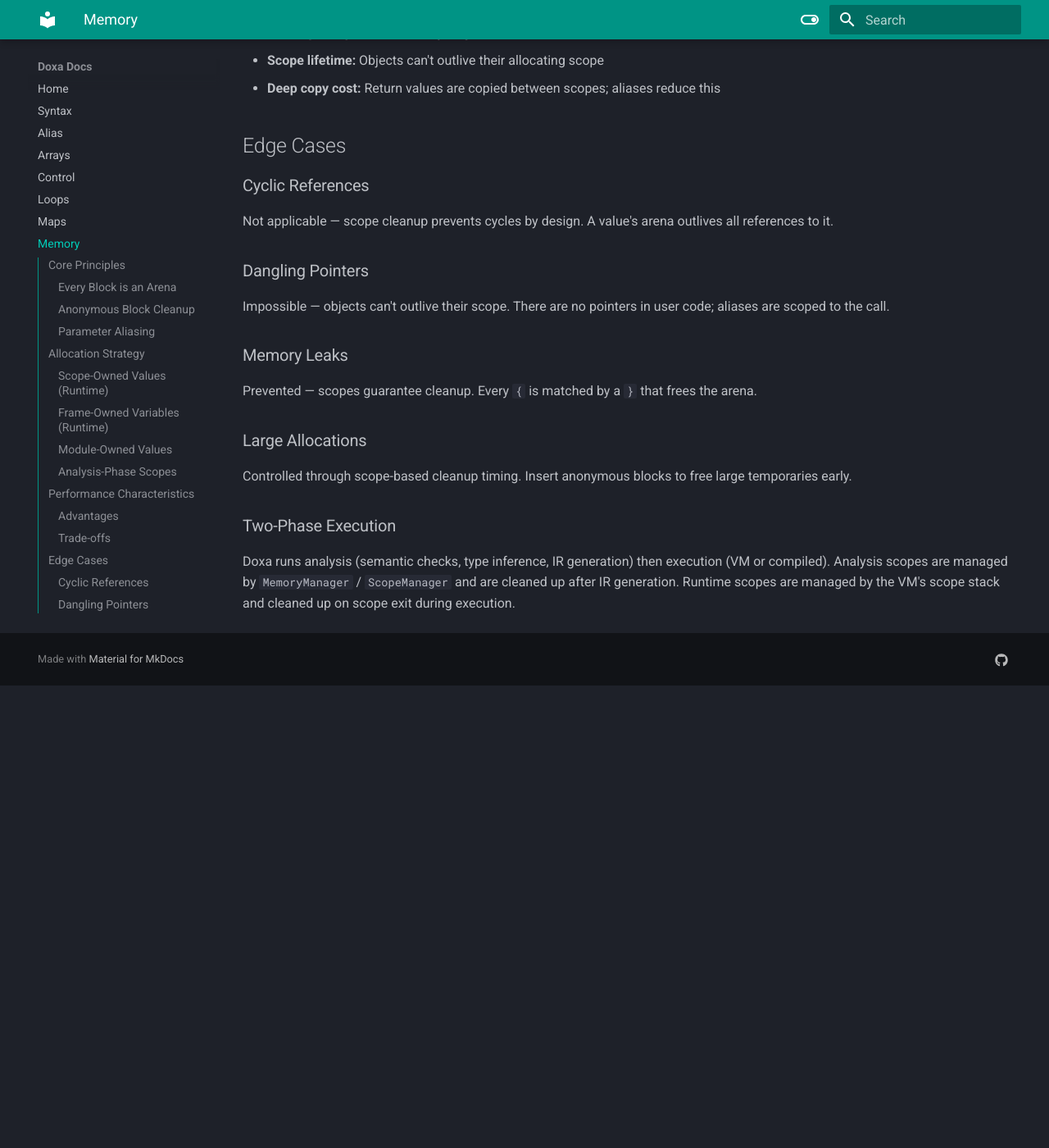
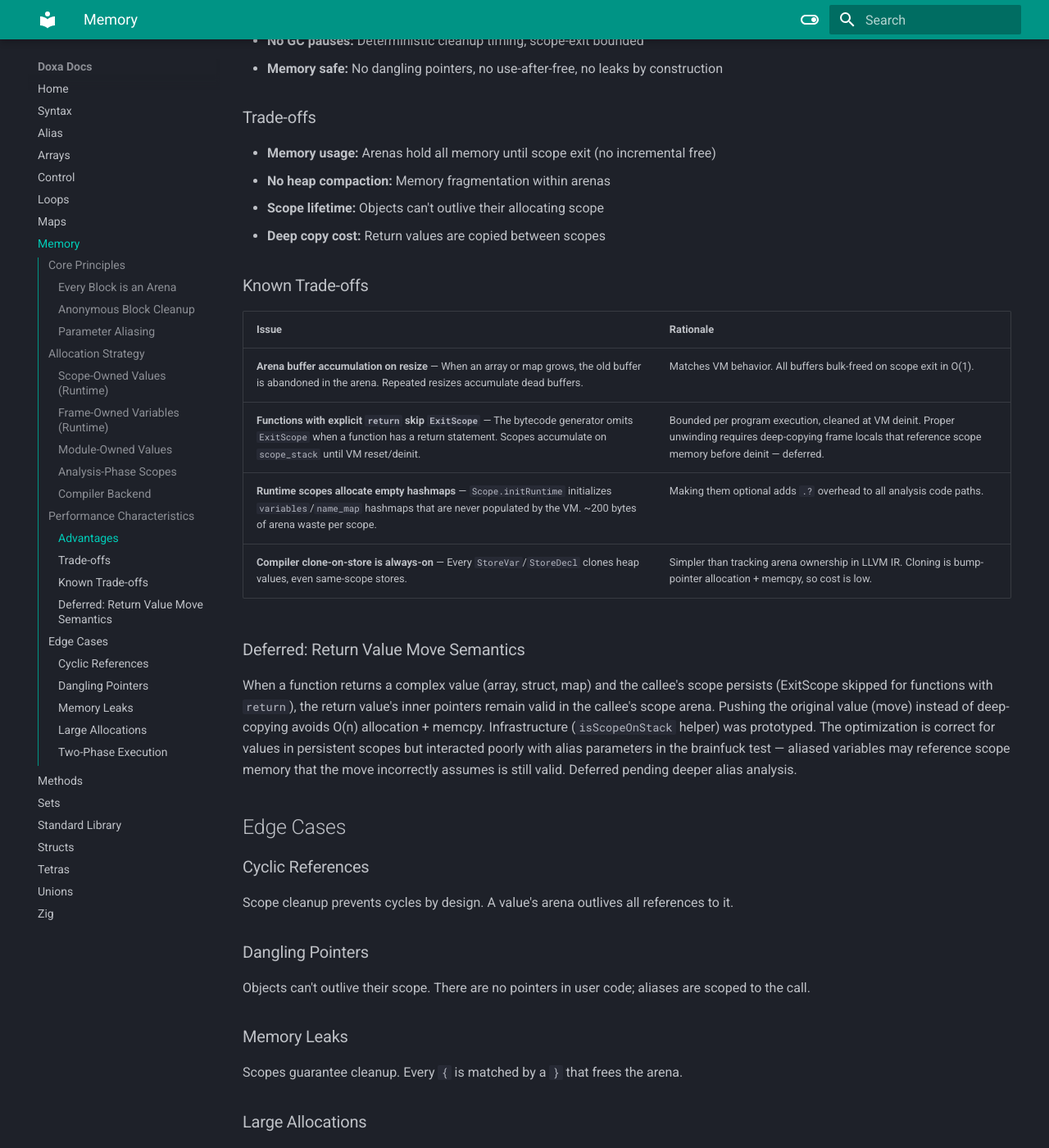
Before and after one commit to mirror-shades/doxa, an MkDocs documentation site: the page built from docs/memory.md, in a window 1280 px wide and 1400 px high, scrolled down 2638 px. Shown: the whole window at 82% size. Built offline with MkDocs 1.6.1 and Material for MkDocs 9.7.7, drawn with Linux system fonts in a browser that asks for light colours; before the commit the page ends 3474 px from its top, so only the background shows below that; some of the changed text lies outside the part shown.

Commit message:
docs clairify memory usage better

```diff
--- a/docs/memory.md
+++ b/docs/memory.md
@@ -77,7 +77,11 @@
 
 ### Analysis-Phase Scopes
 
-During semantic analysis, a parallel scope tree is maintained by `ScopeManager` (see `src/utils/memory.zig`). These analysis scopes track variable declarations, types, and aliasing for type-checking and name resolution. They are separate from runtime scopes — the compiler backend (LLVM IR generation) treats `EnterScope`/`ExitScope` as no-ops since LLVM manages its own stack frames.
+During semantic analysis, a parallel scope tree is maintained by `ScopeManager` (see `src/utils/memory.zig`). These analysis scopes (`ScopeKind.analysis`) track variable declarations, types, and aliasing for type-checking and name resolution. They are separate from runtime scopes (`ScopeKind.runtime`) which use pure O(1) arena cleanup.
+
+### Compiler Backend
+
+In the compiled output, each `EnterScope` HIR instruction emits a call to `doxa_scope_enter()` (in `src/runtime/arena.zig`), creating a child arena backed by `std.heap.ArenaAllocator`. Each `ExitScope` emits `doxa_scope_exit()`, popping back to the parent arena. Heap values stored into variables are deep-copied via `emitCloneForStore` (cloning strings via `doxa_str_clone`, arrays via `doxa_array_clone`, structs via `doxa_struct_clone`, maps via `doxa_map_clone`). The root scope is never destroyed — the OS reclaims it at process exit.
 
 ## Performance Characteristics
 
@@ -92,21 +96,34 @@
 - **Memory usage:** Arenas hold all memory until scope exit (no incremental free)
 - **No heap compaction:** Memory fragmentation within arenas
 - **Scope lifetime:** Objects can't outlive their allocating scope
-- **Deep copy cost:** Return values are copied between scopes; aliases reduce this
+- **Deep copy cost:** Return values are copied between scopes
+
+### Known Trade-offs
+
+| Issue | Rationale |
+|-------|-----------|
+| **Arena buffer accumulation on resize** — When an array or map grows, the old buffer is abandoned in the arena. Repeated resizes accumulate dead buffers. | Matches VM behavior. All buffers bulk-freed on scope exit in O(1). |
+| **Functions with explicit `return` skip `ExitScope`** — The bytecode generator omits `ExitScope` when a function has a return statement. Scopes accumulate on `scope_stack` until VM reset/deinit. | Bounded per program execution, cleaned at VM deinit. Proper unwinding requires deep-copying frame locals that reference scope memory before deinit — deferred. |
+| **Runtime scopes allocate empty hashmaps** — `Scope.initRuntime` initializes `variables`/`name_map` hashmaps that are never populated by the VM. ~200 bytes of arena waste per scope. | Making them optional adds `.?` overhead to all analysis code paths. |
+| **Compiler clone-on-store is always-on** — Every `StoreVar`/`StoreDecl` clones heap values, even same-scope stores. | Simpler than tracking arena ownership in LLVM IR. Cloning is bump-pointer allocation + memcpy, so cost is low. |
+
+### Deferred: Return Value Move Semantics
+
+When a function returns a complex value (array, struct, map) and the callee's scope persists (ExitScope skipped for functions with `return`), the return value's inner pointers remain valid in the callee's scope arena. Pushing the original value (move) instead of deep-copying avoids O(n) allocation + memcpy. Infrastructure (`isScopeOnStack` helper) was prototyped. The optimization is correct for values in persistent scopes but interacted poorly with alias parameters in the brainfuck test — aliased variables may reference scope memory that the move incorrectly assumes is still valid. Deferred pending deeper alias analysis.
 
 ## Edge Cases
 
 ### Cyclic References
-Not applicable — scope cleanup prevents cycles by design. A value's arena outlives all references to it.
+Scope cleanup prevents cycles by design. A value's arena outlives all references to it.
 
 ### Dangling Pointers
-Impossible — objects can't outlive their scope. There are no pointers in user code; aliases are scoped to the call.
+Objects can't outlive their scope. There are no pointers in user code; aliases are scoped to the call.
 
 ### Memory Leaks
-Prevented — scopes guarantee cleanup. Every `{` is matched by a `}` that frees the arena.
+Scopes guarantee cleanup. Every `{` is matched by a `}` that frees the arena.
 
 ### Large Allocations
-Controlled through scope-based cleanup timing. Insert anonymous blocks to free large temporaries early.
+Controlled through scope-based cleanup timing. Anonymous blocks can be used within a scope to create narrower arenas that will clean up large allocations.
 
 ### Two-Phase Execution
 Doxa runs analysis (semantic checks, type inference, IR generation) then execution (VM or compiled). Analysis scopes are managed by `MemoryManager` / `ScopeManager` and are cleaned up after IR generation. Runtime scopes are managed by the VM's scope stack and cleaned up on scope exit during execution.
```
